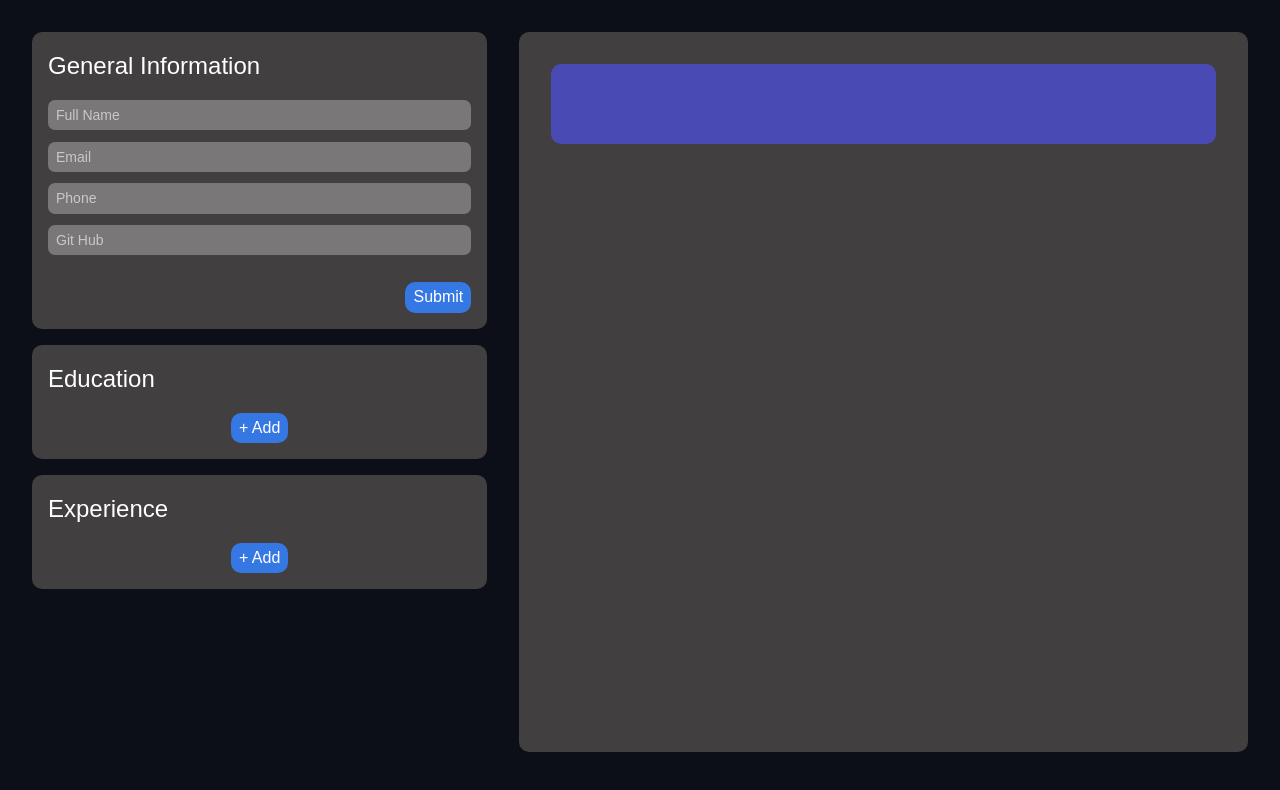
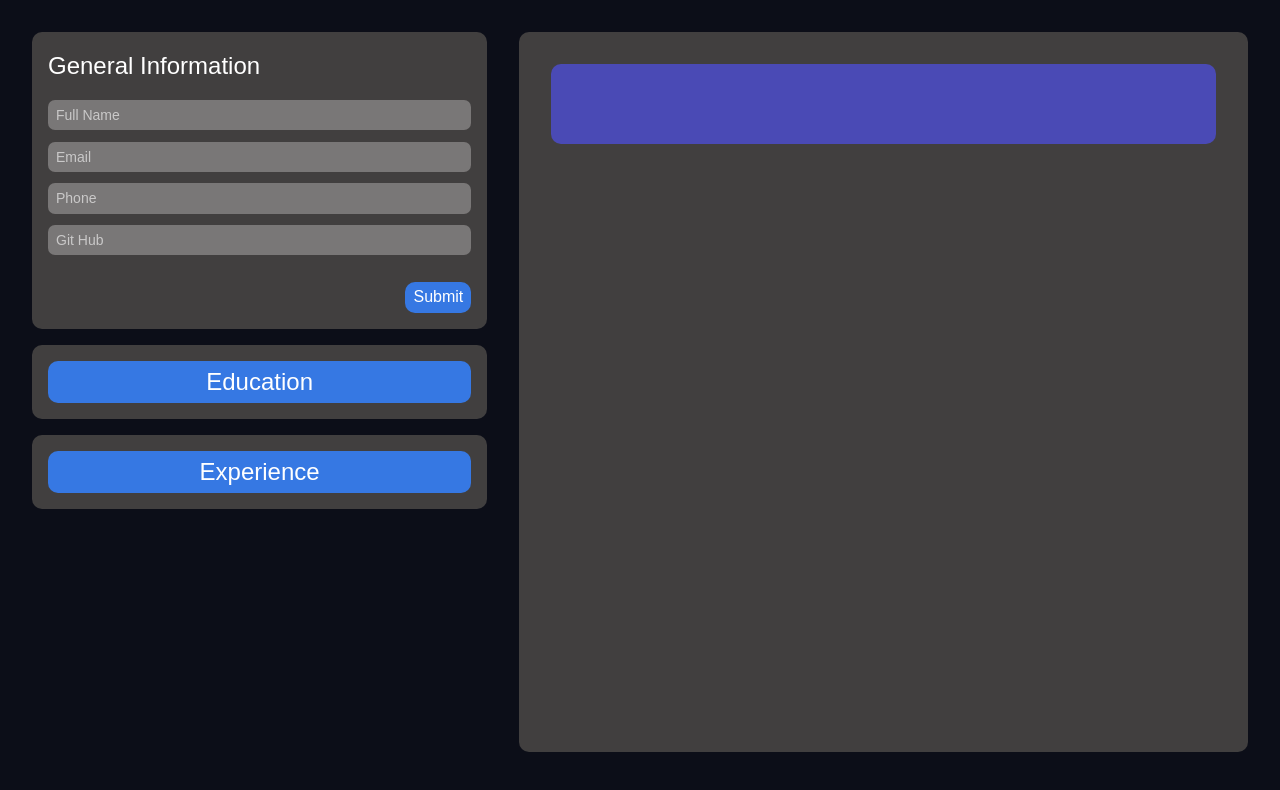
Before and after one commit to PDLIF/react-cv-application-TOP, a React (Vite) app: page / in a window 1280 px wide. Shown: the top 790 px of the page. Built offline with nearby package versions, Linux system fonts and the light colour scheme.

Commit message:
feat: add accordion effect to Education and Experience form sections

```diff
--- a/src/components/education/Education.jsx
+++ b/src/components/education/Education.jsx
@@ -9,6 +9,7 @@ function Education({
 }) {
     const [isAddingNew, setIsAddingNew] = useState(false);
     const [editingId, setEditingId] = useState(null);
+    const [isEducationExpanded, setIsEducationExpanded] = useState(false);
     const [tempFormData, setTempFormData] = useState({ school: '', degree: '', startDate: '', endDate: '', description: '' });
 
     const handleAddNew = () => {
@@ -58,9 +59,13 @@ function Education({
 
     return (
         <div className="flex form-section education-section">
+            <button onClick={() => setIsEducationExpanded(!isEducationExpanded)} className='expand-button'>
                 <h2>Education</h2>
+            </button>
 
-            {((editingId !== null) || (isAddingNew)) && (
+            {isEducationExpanded && (
+                <div className="content-wrapper flex">
+                    {(editingId !== null || isAddingNew) ? (
                         <form onSubmit={handleSubmit} className='flex education-edit-form'>
                             <input
                                 type="text"
@@ -77,36 +82,35 @@ function Education({
                                 onChange={handleChange}
                             />
                             <input
-                        type="date"
+                                type="text"
                                 name='startDate'
-                        placeholder='Start date'
+                                placeholder='Start date (e.g. 12-04-2012)'
                                 value={tempFormData.startDate}
                                 onChange={handleChange}
                             />
                             <input
-                        type="date"
+                                type="text"
                                 name='endDate'
-                        placeholder='End date'
+                                placeholder='End date (e.g. 12-04-2012)'
                                 value={tempFormData.endDate}
                                 onChange={handleChange}
                             />
-                    <input
+                            <textarea
                                 type="text"
                                 name='description'
                                 placeholder='Description'
                                 value={tempFormData.description}
                                 onChange={handleChange}
+                                rows={4}
                             />
                             <div className="flex form-actions">
                                 <button type='submit'>Save</button>
                                 <button type='button' onClick={handleCancel}>Cancel</button>
                             </div>
                         </form>
-            )}
-
-            {((editingId === null) && (!isAddingNew)) && (
+                    ) : (
                         <>
-                    <ul className={`flex ${education.length === 0 ? 'hidden' : ''} entries-section`}>
+                            <ul className={`entries-section flex ${education.length === 0 ? 'hidden' : ''}`}>
                                 {education.map(ed => (
                                     <li key={ed.id} className="flex br-10 entry education-entry">
                                         <h3>{ed.school || 'Unknown school'}</h3>
@@ -121,6 +125,8 @@ function Education({
                         </>
                     )}
                 </div>
+            )}
+        </div>
     );
 }
 
--- a/src/components/experience/Experience.jsx
+++ b/src/components/experience/Experience.jsx
@@ -9,6 +9,7 @@ function Experience({
 }) {
     const [isAddingNew, setIsAddingNew] = useState(false);
     const [editingId, setEditingId] = useState(null);
+    const [isExperienceExpanded, setIsExperienceExpanded] = useState(false);
     const [tempFormData, setTempFormData] = useState({ companyName: '', position: '', mainTasks: '', dateFrom: '', dateTo: '' });
 
     const handleAddNew = () => {
@@ -58,9 +59,13 @@ function Experience({
 
     return (
         <div className="flex form-section experience-section">
+            <button onClick={() => setIsExperienceExpanded(!isExperienceExpanded)} className='expand-button'>
                 <h2>Experience</h2>
+            </button>
 
-            {((editingId !== null) || (isAddingNew)) && (
+            {isExperienceExpanded && (
+                <div className="content-wrapper flex">
+                    {(editingId !== null || isAddingNew) ? (
                         <form onSubmit={handleSubmit} className="flex experience-edit-form">
                             <input
                                 type="text"
@@ -103,9 +108,7 @@ function Experience({
                                 <button type='button' onClick={handleCancel}>Cancel</button>
                             </div>
                         </form>
-            )}
-
-            {((editingId === null) && (!isAddingNew)) && (
+                    ) : (
                         <>
                             <ul className={`flex ${experience.length === 0 ? 'hidden' : ''} entries-section`}>
                                 {experience.map(exp => (
@@ -122,6 +125,8 @@ function Experience({
                         </>
                     )}
                 </div>
+            )}
+        </div>
     );
 }
 
```
Lines whose indentation alone changed are shown as unchanged.
